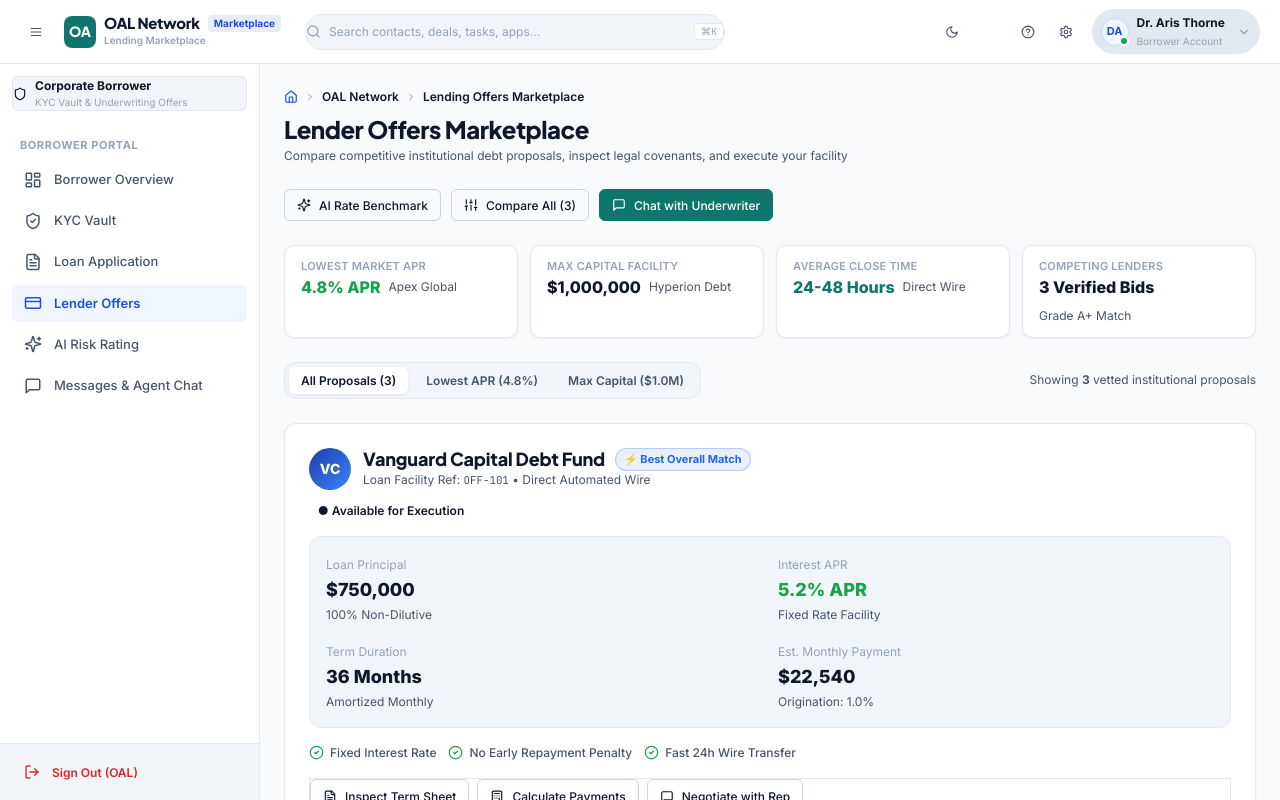
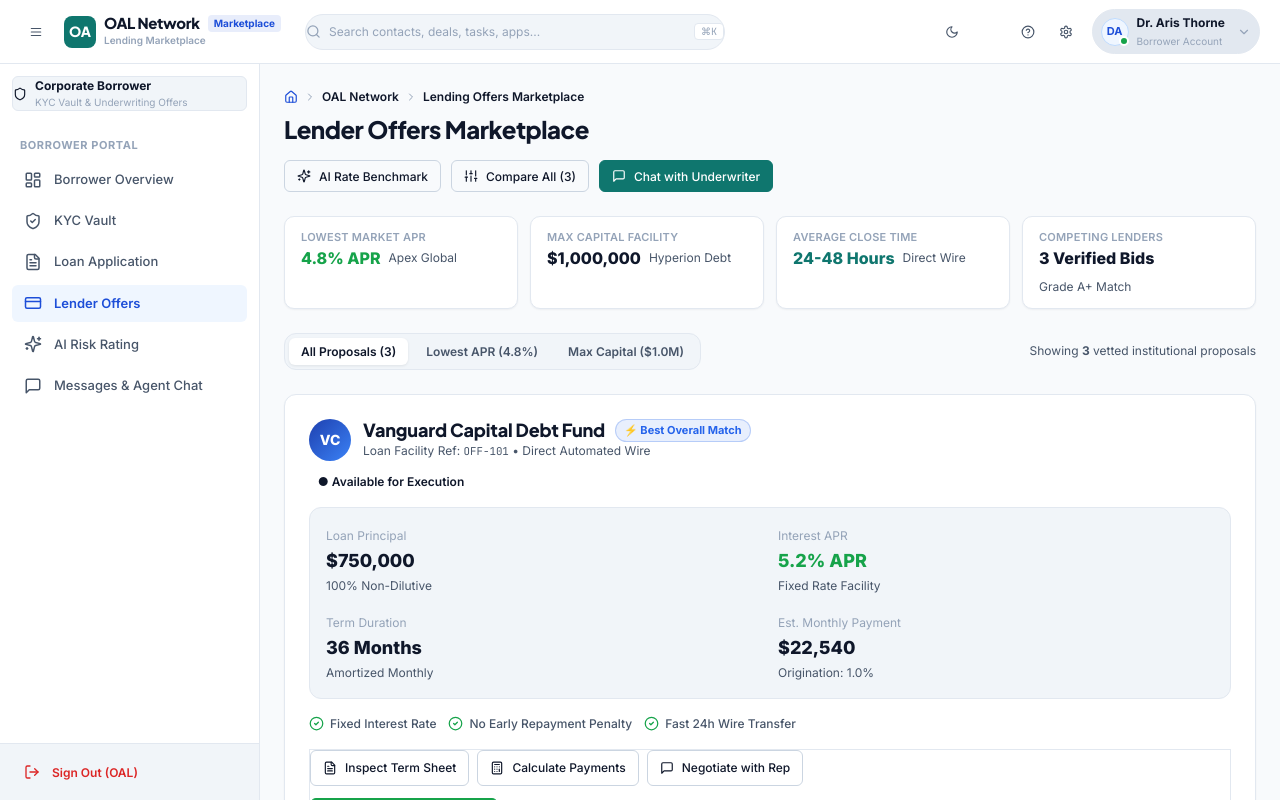
Before and after one commit to AKRITIKUSHWAHA/CRM, a React (Vite) app: page /oal/borrower/offers in a window 1280 px wide. Built offline with nearby package versions, Linux system fonts and the light colour scheme; the HTML template or start-up script is replaced by a standard one.

Commit message:
clean(offers): remove header subtitle from Lender Offers Marketplace page

```diff
--- a/src/pages/oal/borrower/OalBorrowerOffers.jsx
+++ b/src/pages/oal/borrower/OalBorrowerOffers.jsx
@@ -106,9 +106,6 @@ export const OalBorrowerOffers = () => {
           <h1 style={{ fontSize: '24px', fontWeight: 800, margin: '0.25rem 0 0 0', color: 'var(--text-primary)', letterSpacing: '-0.02em' }}>
             Lender Offers Marketplace
           </h1>
-          <p className="text-xs text-secondary margin-0" style={{ marginTop: '3px' }}>
-            Compare competitive institutional debt proposals, inspect legal covenants, and execute your facility
-          </p>
         </div>
 
         <div className="flex items-center gap-2.5 flex-wrap">
```
